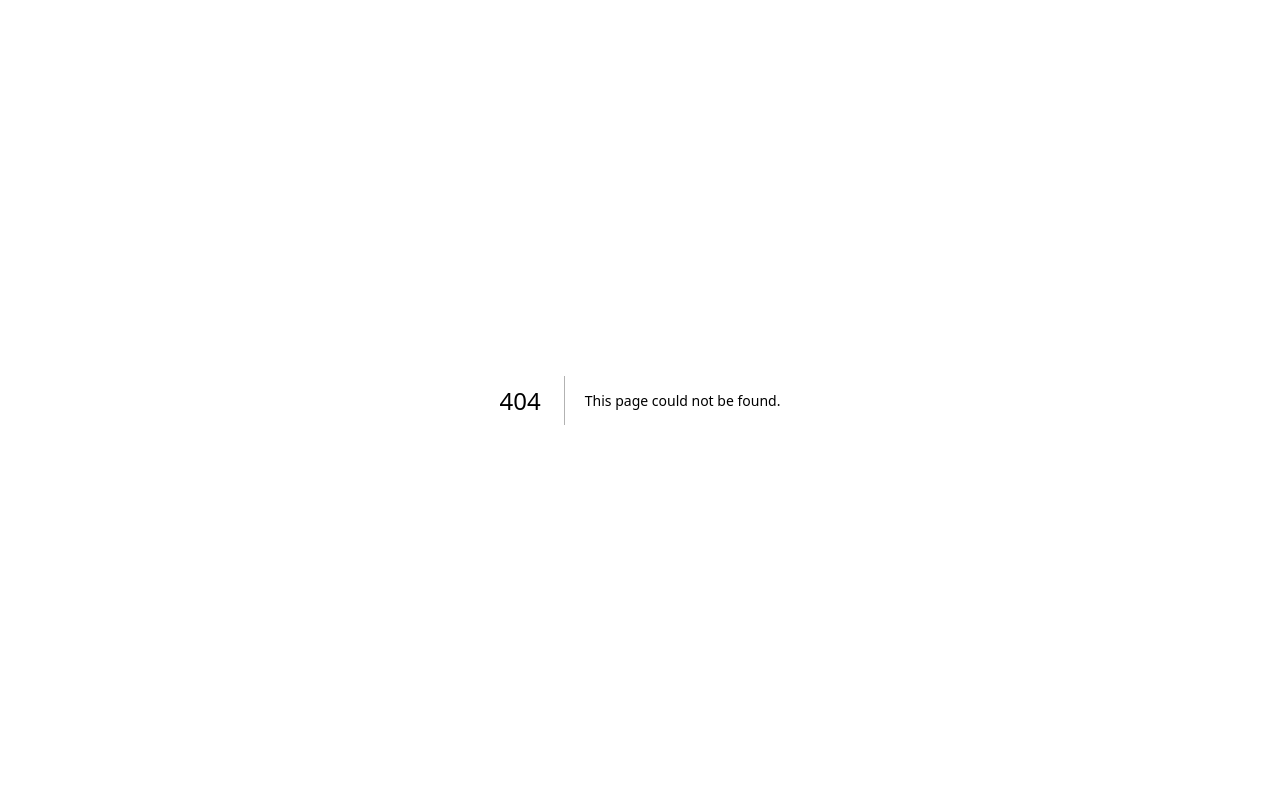
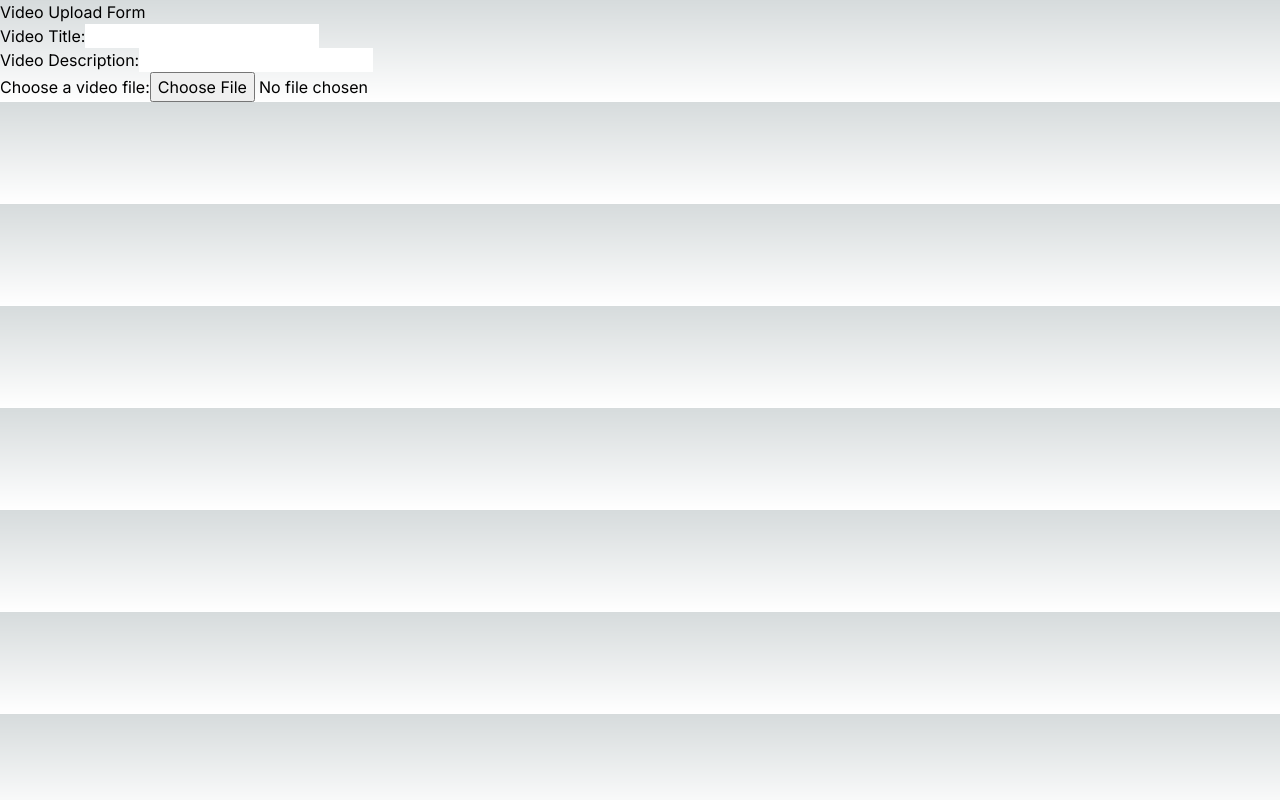
Before and after one commit to timothy-choi/sports-streaming-app, a Next.js app in the folder client/video-community-app/: page /upload in a window 1280 px wide. Before the commit this address had no page. Built offline with nearby package versions, Linux system fonts and the light colour scheme.

Commit message:
adding page to upload videos

```diff
--- /dev/null
+++ b/client/video-community-app/src/app/upload/page.tsx
@@ -0,0 +1,79 @@
+import { useState } from "react";
+import { uploadVideo } from "../api/index";
+
+export default function uploadVideoPage({uploadParams}) {
+    const [video, setVideo] = useState(null);
+    const [createVideoUrl, setCreateVideoUrl] = useState<string | null>(null);
+
+    const [title, setTitle] = useState('');
+    const [description, setDescription] = useState('');
+
+    var url = "";
+
+    const clientUpload = (event) => {
+        if (event.target.files[0]) {
+            setVideo(event.target.files[0]);
+            const i = event.target.files[0];
+            url = URL.createObjectURL(i);
+            setCreateVideoUrl(url);
+        }
+    };
+
+    const changeTitle = (event) => {
+        setTitle(event.target.values);
+    }
+
+    const changeDescription = (event) => {
+        setDescription(event.target.values);
+    }
+
+    const serverUpload = async (event, videoAccount, category) => {
+        event.preventDefault();
+        const body = new FormData();
+
+        body.append("title", title);
+        body.append("description", description);
+
+        var username = JSON.parse(localStorage.getItem("userInfo") || '{}').username;
+        var videoDir = url;
+        var key = url;
+        await uploadVideo({videoAccount, title, description, category, key, username, videoDir})
+        .then((response) => {return response.ok()})
+        .catch((err) => { throw Error(err); });
+    }
+
+    return (
+        <div>
+            <h1>Video Upload Form</h1>
+            <form onSubmit={(event) => serverUpload(event, uploadParams.videoAccountId, uploadParams.community)}>
+                <label htmlFor="videoTitle">Video Title:</label>
+                <input
+                    type="text"
+                    id="videoTitle"
+                    name="videoTitle"
+                    value={title}
+                    onChange={changeTitle}
+                />
+                <br/>
+                <label htmlFor="videoDescription">Video Description:</label>
+                <input
+                    type="text"
+                    id="videoDescription"
+                    name="videoDescription"
+                    value={description}
+                    onChange={changeDescription}
+                />
+                <br />
+                <label htmlFor="videoFile">Choose a video file:</label>
+                <input
+                    type="file"
+                    id="videoFile"
+                    name="videoFile"
+                    accept="video/*"
+                    onChange={clientUpload}
+                />
+            </form>
+        </div>
+    );
+
+};
```
